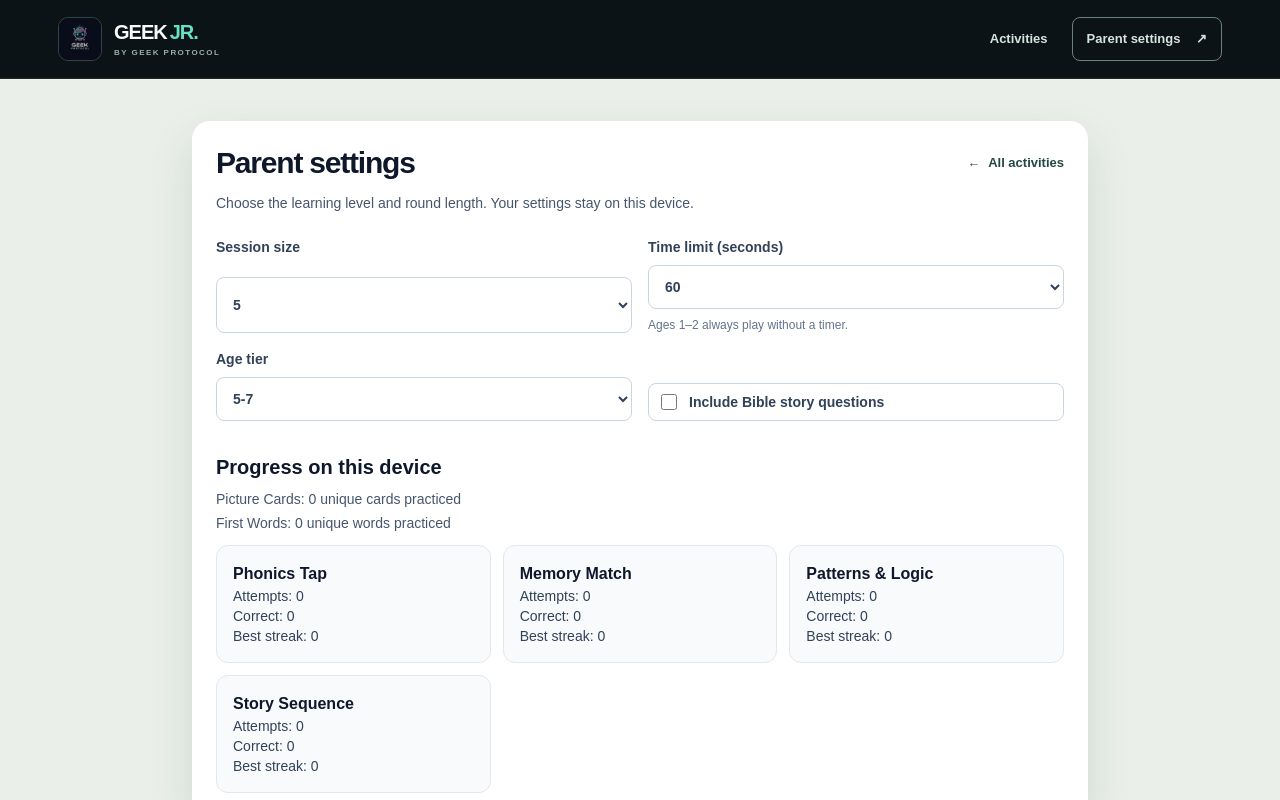
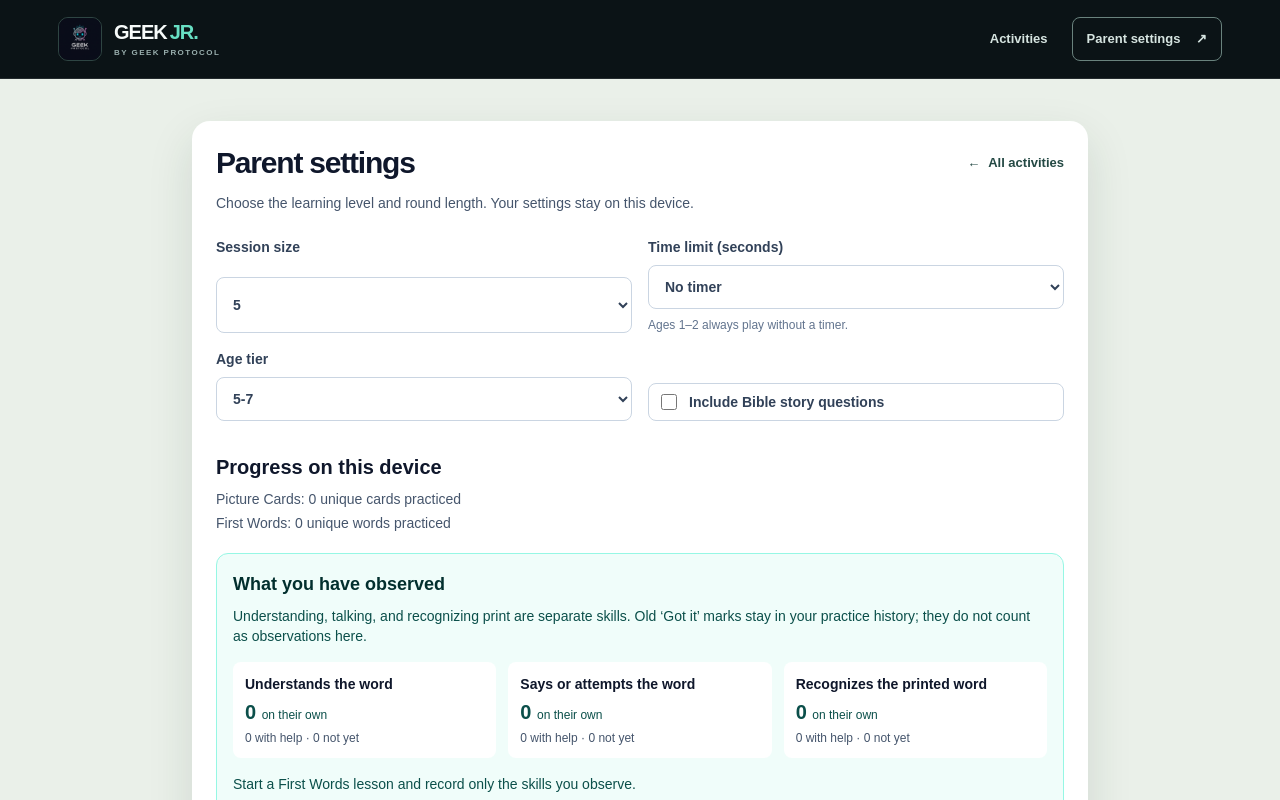
Before and after one commit to GEEKProtocol0110/geek--jr, a Next.js app: page /parent in a window 1280 px wide. Shown: the top 800 px of the page. Built offline with nearby package versions, Linux system fonts and the light colour scheme.

Commit message:
Show separate language and print observations

```diff
--- a/src/app/parent/page.tsx
+++ b/src/app/parent/page.tsx
@@ -4,12 +4,13 @@ import Link from "next/link";
 import { useEffect, useState } from "react";
 import { DEFAULT_SETTINGS, loadSettings, saveSettings } from "@/lib/settings";
 import { loadFromStorage } from "@/lib/storage";
-import { FIRST_WORDS_KEY, WordCardProgress } from "@/lib/firstWords";
+import { FIRST_WORDS_KEY, OBSERVATION_LEVELS, WORD_SKILLS, WordCardProgress } from "@/lib/firstWords";
+import words from "@/data/decks/first-words.json";
 import { AgeTier, GameStatsByTier, GeekJrSettings, SessionSize, TimeLimitSec } from "@/lib/types";
 
 const AGE_TIERS: AgeTier[] = ["1-2", "3-4", "5-7", "8-10"];
 const SESSION_SIZES: SessionSize[] = [3, 5, 10];
-const TIME_LIMITS: TimeLimitSec[] = [60, 120, 180];
+const TIME_LIMITS: TimeLimitSec[] = [0, 60, 120, 180];
 
 const GAME_KEYS = [
   { id: "phonics", label: "Phonics Tap", key: "geekjr_stats_phonics_v1" },
@@ -39,12 +40,15 @@ export default function ParentPage() {
   const [stats, setStats] = useState<Record<string, ReturnType<typeof statsSummary>>>({});
   const [practicedCards, setPracticedCards] = useState(0);
   const [practicedWords, setPracticedWords] = useState(0);
+  const [wordProgress, setWordProgress] = useState<Record<string, WordCardProgress>>({});
 
   useEffect(() => {
     const frame = window.requestAnimationFrame(() => {
       setSettings(loadSettings());
       setPracticedCards(Object.keys(loadFromStorage<Record<string, 1 | 2 | 3>>("geekjr_cards_leitner_v1", {})).length);
-      setPracticedWords(Object.values(loadFromStorage<Record<string, WordCardProgress>>(FIRST_WORDS_KEY, {})).filter((word) => word.seenCount > 0).length);
+      const savedWords = loadFromStorage<Record<string, WordCardProgress>>(FIRST_WORDS_KEY, {});
+      setWordProgress(savedWords);
+      setPracticedWords(Object.values(savedWords).filter((word) => word.seenCount > 0).length);
       setStats(Object.fromEntries(GAME_KEYS.map((game) => {
         const raw = loadFromStorage<GameStatsByTier>(game.key, {
           "1-2": EMPTY, "3-4": EMPTY, "5-7": EMPTY, "8-10": EMPTY,
@@ -97,7 +101,7 @@ export default function ParentPage() {
             >
               {TIME_LIMITS.map((sec) => (
                 <option key={sec} value={sec}>
-                  {sec}
+                  {sec === 0 ? "No timer" : sec}
                 </option>
               ))}
             </select>
@@ -133,6 +137,36 @@ export default function ParentPage() {
         <h2 className="mt-8 text-xl font-bold text-slate-900">Progress on this device</h2>
         <p className="mt-2 text-sm text-slate-600">Picture Cards: {practicedCards} unique cards practiced</p>
         <p className="mt-1 text-sm text-slate-600">First Words: {practicedWords} unique words practiced</p>
+        <div className="mt-5 rounded-xl border border-teal-200 bg-teal-50 p-4">
+          <h3 className="text-lg font-bold text-teal-950">What you have observed</h3>
+          <p className="mt-2 text-sm text-teal-900">Understanding, talking, and recognizing print are separate skills. Old ‘Got it’ marks stay in your practice history; they do not count as observations here.</p>
+          <div className="mt-4 grid gap-3 sm:grid-cols-3">
+            {WORD_SKILLS.map((skill) => {
+              const observed = Object.values(wordProgress).flatMap((word) => word.observations?.[skill.id] ? [word.observations[skill.id]!] : []);
+              return <div key={skill.id} className="rounded-lg bg-white p-3">
+                <p className="text-sm font-bold text-slate-900">{skill.label}</p>
+                <p className="mt-1 text-xl font-black text-teal-900">{observed.filter((item) => item.level === "independent").length} <span className="text-xs font-normal">on their own</span></p>
+                <p className="mt-1 text-xs text-slate-600">{observed.filter((item) => item.level === "with-help").length} with help · {observed.filter((item) => item.level === "not-yet").length} not yet</p>
+              </div>;
+            })}
+          </div>
+          {Object.values(wordProgress).some((word) => word.observations && Object.keys(word.observations).length > 0) ? (
+            <div className="mt-4 overflow-x-auto">
+              <table className="w-full text-left text-sm">
+                <caption className="mb-2 text-left font-bold text-teal-950">Most recent word observations</caption>
+                <thead><tr><th className="p-2">Word</th>{WORD_SKILLS.map((skill) => <th key={skill.id} className="p-2">{skill.id === "understands" ? "Understands" : skill.id === "speaks" ? "Says / attempts" : "Print"}</th>)}</tr></thead>
+                <tbody>{words.filter((word) => wordProgress[word.id]?.observations && Object.keys(wordProgress[word.id].observations!).length > 0).sort((a, b) => wordProgress[b.id].lastSeen - wordProgress[a.id].lastSeen).slice(0, 10).map((word) => (
+                  <tr key={word.id} className="border-t border-teal-200"><th scope="row" className="p-2"><Link href={`/first-words?word=${encodeURIComponent(word.id)}`} className="font-bold underline">{word.word}</Link></th>{WORD_SKILLS.map((skill) => {
+                    const observation = wordProgress[word.id].observations?.[skill.id];
+                    return <td key={skill.id} className="whitespace-nowrap p-2">{observation ? <>{OBSERVATION_LEVELS.find((level) => level.id === observation.level)?.label}<span className="block text-xs text-slate-500">{new Date(observation.lastObserved).toLocaleDateString()}</span></> : "Not observed"}</td>;
+                  })}</tr>
+                ))}</tbody>
+              </table>
+            </div>
+          ) : <p className="mt-4 text-sm text-teal-900">Start a First Words lesson and record only the skills you observe.</p>}
+          <Link href="/first-words" className="mt-4 inline-block min-h-12 rounded-lg bg-teal-800 px-4 py-3 font-bold text-white">Practice First Words</Link>
+          <p className="mt-3 text-xs text-teal-900">These observations describe familiar words. Print recognition does not demonstrate decoding unfamiliar words. All progress stays in this browser; clearing site data removes it.</p>
+        </div>
         <div className="mt-3 grid gap-3 sm:grid-cols-2 lg:grid-cols-3">
           {GAME_KEYS.map((game) => {
             const summary = stats[game.id] ?? EMPTY;
```
